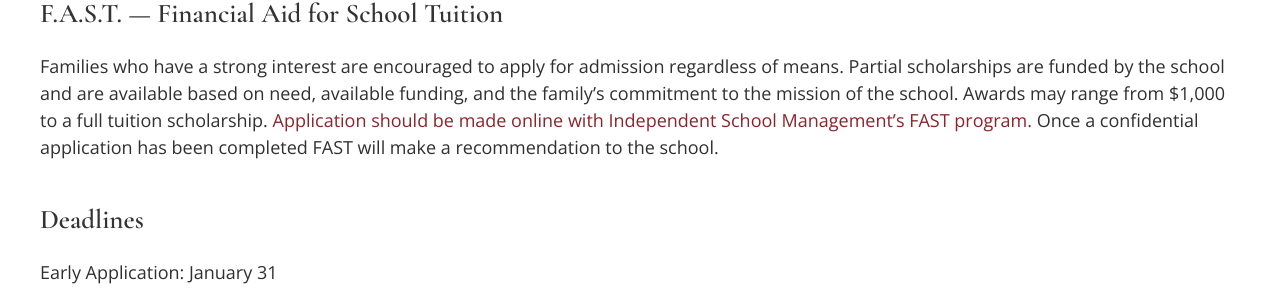
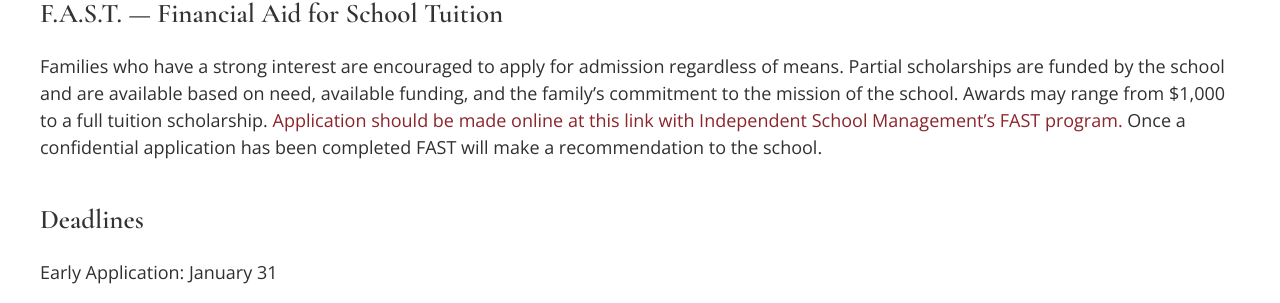
Before and after one commit to OakHillChristianSchool/oak-hill-website, a Jekyll site: the page built from admissions-tuition.html, in a window 1280 px wide. Shown: the part 429-732 px from the top of the page. Built offline with Jekyll 4.4.1, drawn with Linux system fonts in a browser that asks for light colours.

Commit message:
Updated by InferCMS

```diff
--- a/admissions-tuition.html
+++ b/admissions-tuition.html
@@ -12,8 +12,8 @@
     <h3>F.A.S.T. — Financial Aid for School Tuition</h3>
     <p>Families who have a strong interest are encouraged to apply for admission regardless of means. Partial
         scholarships are funded by the school and are available based on need, available funding, and the family’s
-        commitment to the mission of the school. Awards may range from $1,000 to a full tuition scholarship. <a href="https://www.ismfast.com/FastPage.php?id=a6699551966bc485646630153c505e0c">Application
-				should be made online with Independent School Management’s FAST program.</a> Once a confidential application has
+        commitment to the mission of the school. Awards may range from $1,000 to a full tuition scholarship. <a href="https://www.ismfast.com/FastPage.php?id=a6699551966bc485646630153c505e0c" target="_blank">Application
+				should be made online at this link with Independent School Management’s FAST program.</a> Once a confidential application has
         been completed FAST will make a recommendation to the school.</p>
 
     <h3>Deadlines</h3>
```
